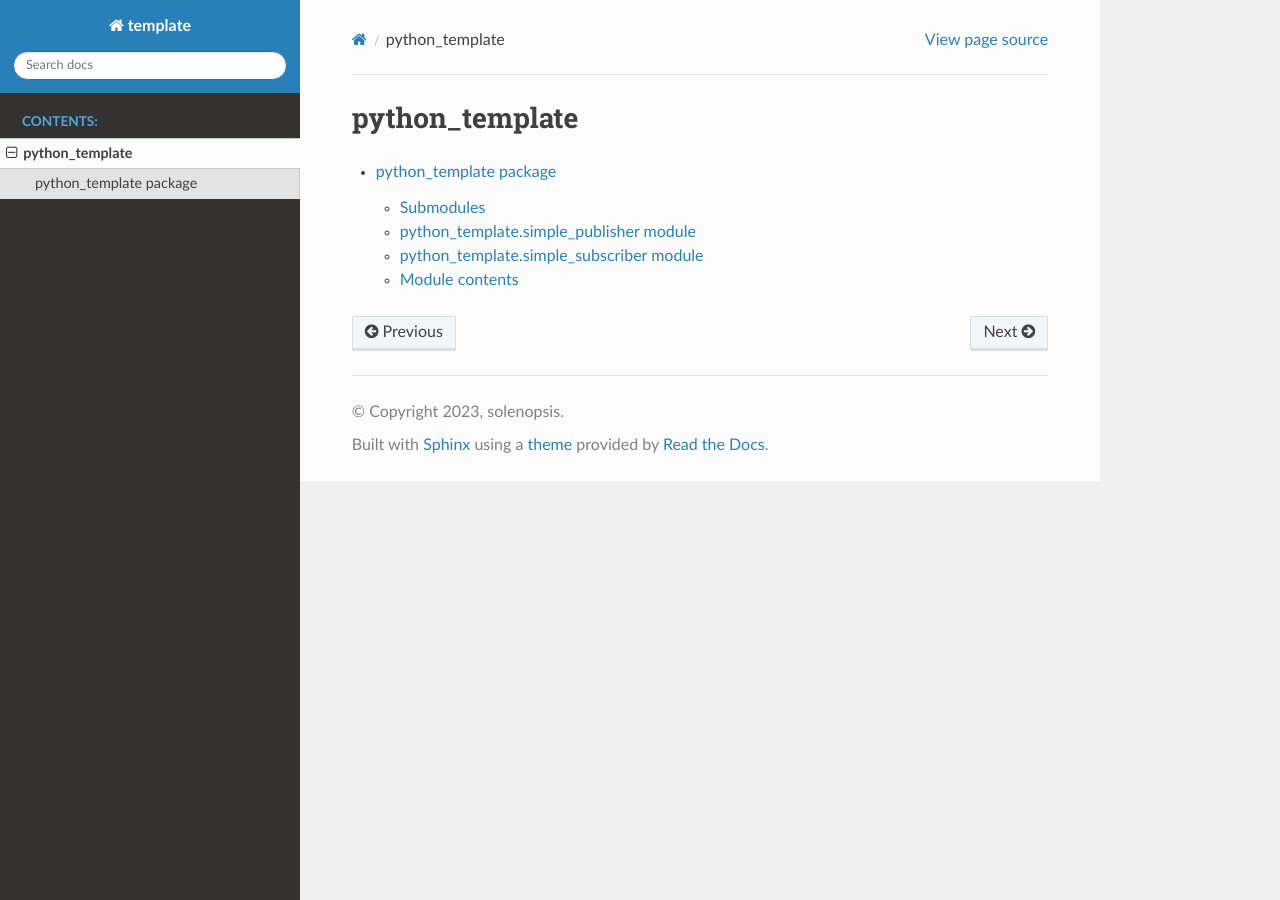
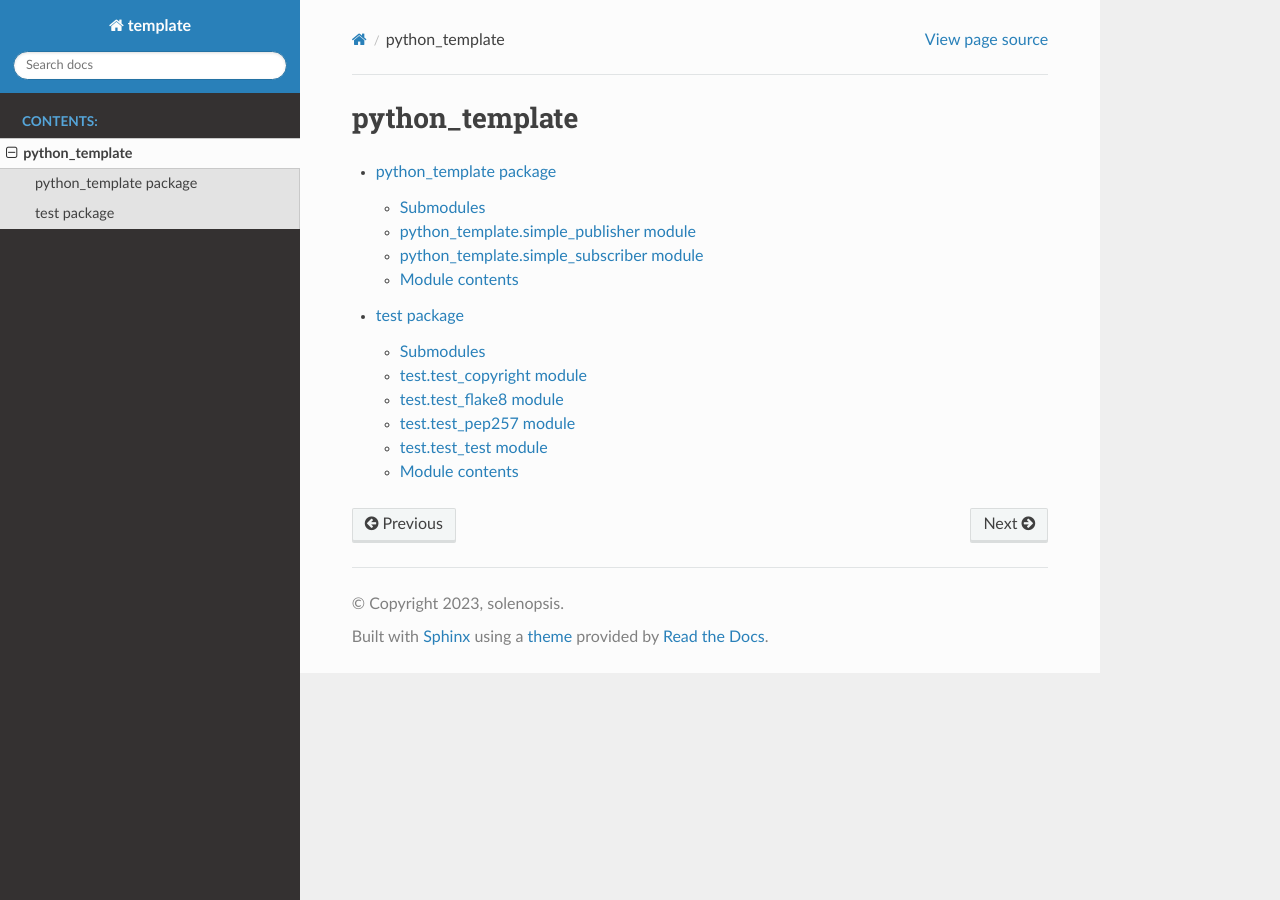
Before and after one commit to CrazyPandabier/super-duper-fishstick, a Sphinx documentation site: the page built from python_template/docs/modules.rst, in a window 1280 px wide. Built offline with Sphinx 7.4.7 and the Read the Docs theme 2.0.0, drawn with Linux system fonts in a browser that asks for light colours.

Commit message:
added test

```diff
--- a/python_template/docs/conf.py
+++ b/python_template/docs/conf.py
@@ -15,10 +15,18 @@ copyright = '2023, solenopsis'
 author = 'solenopsis'
 release = '1.0.0'
 
+on_rtd = os.environ.get('READTHEDOCS') == 'True'
+if on_rtd:
+    plantuml = 'java -Djava.awt.headless=true -jar /usr/share/plantuml/plantuml.jar'
+else:
+    plantuml = 'java -jar %s' % os.path.join(os.path.dirname(__file__), "utils", "plantuml.jar")
+
+    plantuml_output_format = 'png'
+
 # -- General configuration ---------------------------------------------------
 # https://www.sphinx-doc.org/en/master/usage/configuration.html#general-configuration
 
-extensions = ['sphinx.ext.autodoc', 'sphinx.ext.napoleon', 'sphinx.ext.viewcode', 'myst_parser']
+extensions = ['sphinx.ext.autodoc', 'sphinx.ext.napoleon', 'sphinx.ext.viewcode', 'myst_parser', 'sphinxcontrib.plantuml','sphinx_needs', 'sphinxcontrib.test_reports']
 
 templates_path = ['_templates']
 exclude_patterns = ['_build', 'Thumbs.db', '.DS_Store']
--- a/python_template/docs/modules.rst
+++ b/python_template/docs/modules.rst
@@ -5,3 +5,4 @@ python_template
    :maxdepth: 4
 
    python_template
+   test
--- /dev/null
+++ b/python_template/docs/test.rst
@@ -0,0 +1,45 @@
+test package
+============
+
+Submodules
+----------
+
+test.test\_copyright module
+---------------------------
+
+.. automodule:: test.test_copyright
+   :members:
+   :undoc-members:
+   :show-inheritance:
+
+test.test\_flake8 module
+------------------------
+
+.. automodule:: test.test_flake8
+   :members:
+   :undoc-members:
+   :show-inheritance:
+
+test.test\_pep257 module
+------------------------
+
+.. automodule:: test.test_pep257
+   :members:
+   :undoc-members:
+   :show-inheritance:
+
+test.test\_test module
+----------------------
+
+.. automodule:: test.test_test
+   :members:
+   :undoc-members:
+   :show-inheritance:
+
+Module contents
+---------------
+
+.. automodule:: test
+   :members:
+   :undoc-members:
+   :show-inheritance:
```
Also changed, not shown: 3 other files.
